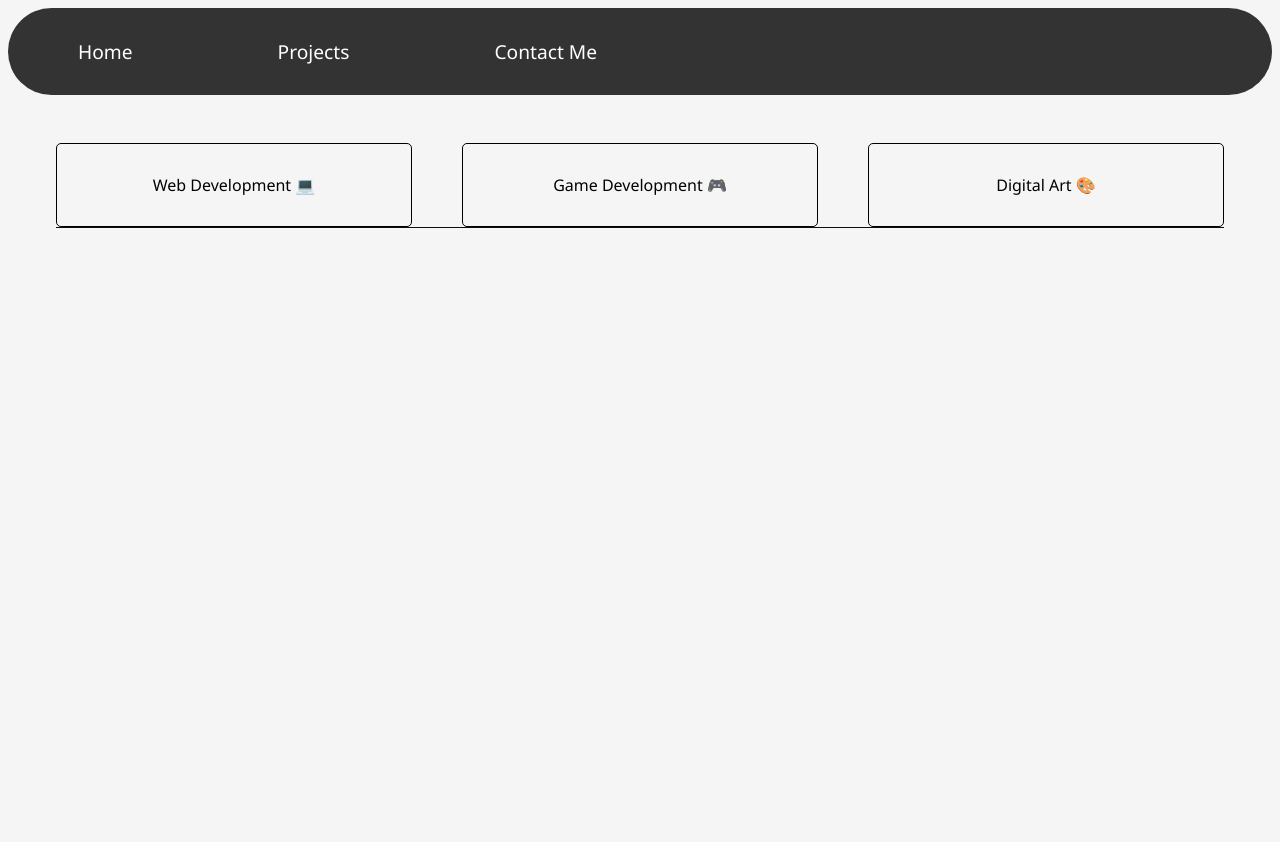
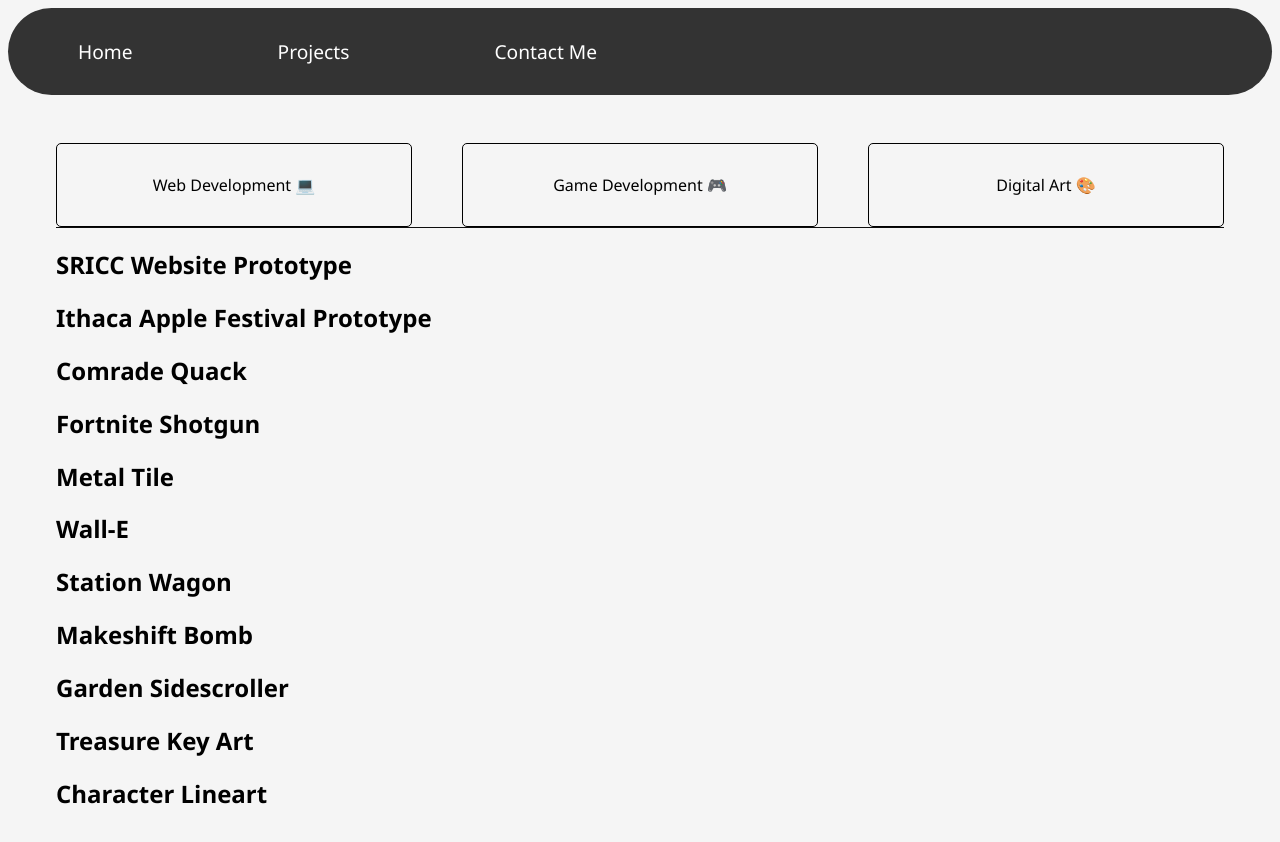
Before and after one commit to alexpirou/PersonalWebsite, a plain HTML site: page projects.html in a window 1280 px wide. Before the commit the page ends 800 px from the top, so only its background shows below. Drawn offline with Linux system fonts and the light colour scheme.

Commit message:
Added more content to pages

```diff
--- a/projects.html
+++ b/projects.html
@@ -24,48 +24,54 @@
 
         <div class="lineSpacer"></div>
 
-        <section class="sriccPrototype">
+        <section class="webDev">
+            <article class="sriccPrototype">
+                <h2>SRICC Website Prototype</h2>
+            </article>
 
+            <article class="applePrototype">
+                <h2>Ithaca Apple Festival Prototype</h2>
+            </article>
         </section>
 
-        <section class="applePrototype">
-
+        <section class="gameDev">
+            <article class="comradeQuack">
+                <h2>Comrade Quack</h2>
+            </article>
         </section>
 
-        <section class="comradeQuack">
+        <section class="digitalArt">
+            <article class="fortniteShotgun">
+                <h2>Fortnite Shotgun</h2>
+            </article>
 
-        </section>
+            <article class="metalTile">
+                <h2>Metal Tile</h2>
+            </article>
 
-        <section class="fortniteShotgun">
+            <article class="walle">
+                <h2>Wall-E</h2>
+            </article>
 
-        </section>
+            <article class="stationWagon">
+                <h2>Station Wagon</h2>
+            </article>
 
-        <section class="metalTile">
+            <article class="makeshiftBomb">
+                <h2>Makeshift Bomb</h2>
+            </article>
 
-        </section>
+            <article class="gardenScroller">
+                <h2>Garden Sidescroller</h2>
+            </article>
 
-        <section class="walle">
+            <article class="treasureArt">
+                <h2>Treasure Key Art</h2>
+            </article>
 
-        </section>
-
-        <section class="stationWagon">
-
-        </section>
-
-        <section class="makeshiftBomb">
-
-        </section>
-
-        <section class="treasureArt">
-
-        </section>
-
-        <section class="gardenScroller">
-
-        </section>
-
-        <section class="characterLineart">
-
+            <article class="characterLineart">
+                <h2>Character Lineart</h2>
+            </article>
         </section>
     </div>
 </body>
```
Also changed, not shown: contact.html (+8 -1 lines), index.html (+1 -2 lines).
